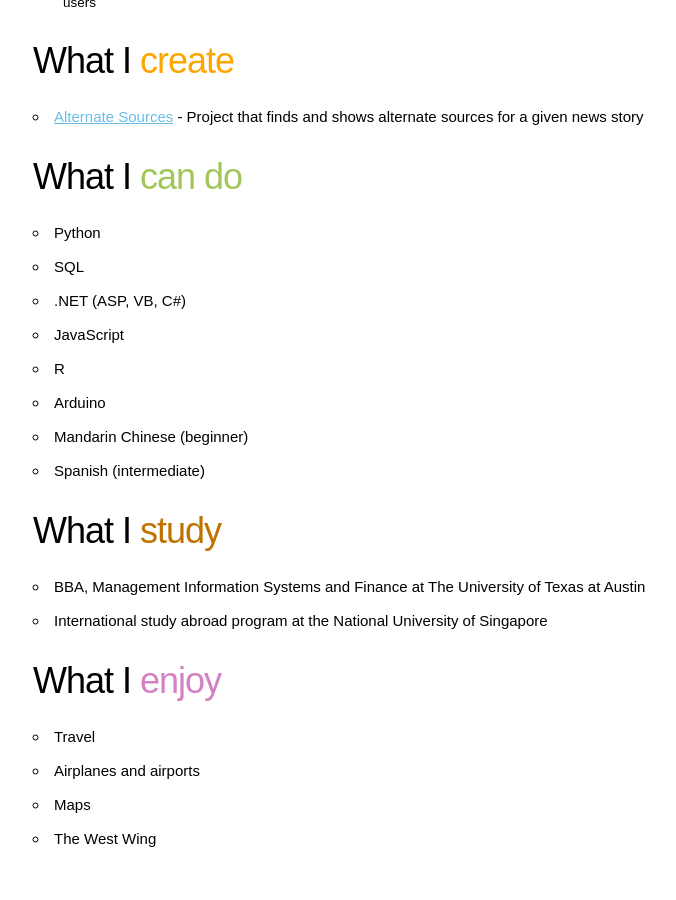
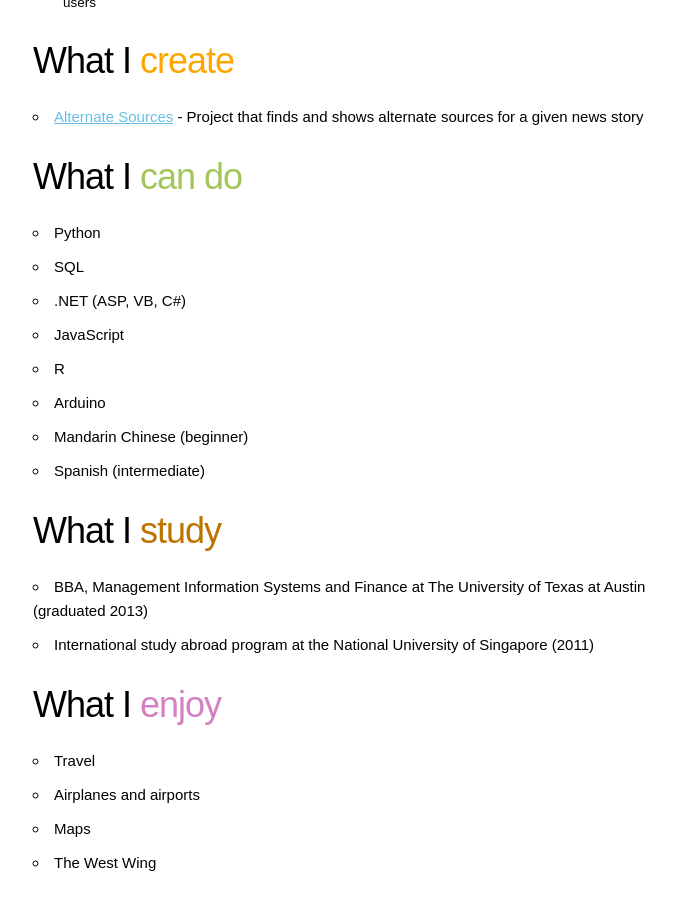
Before and after one commit to philiplebo/philiplebo.github.io, a Jekyll site: the page built from index.md, in a window 1280 px wide and 900 px high, scrolled down 1488 px. Shown: the whole window, without its empty margins (267-943 px from the left). Built offline with Jekyll 4.4.1, drawn with Linux system fonts in a browser that asks for light colours; before the commit the page ends 2364 px from its top, so only the background shows below that; some of the changed text lies outside the part shown.

```diff
--- a/index.md
+++ b/index.md
@@ -49,8 +49,8 @@ Projects include:
 * Spanish (intermediate)
 
 ### What I <span style="color: #be7200">study</span>
-* BBA, Management Information Systems and Finance at The University of Texas at Austin
-* International study abroad program at the National University of Singapore
+* BBA, Management Information Systems and Finance at The University of Texas at Austin (graduated 2013)
+* International study abroad program at the National University of Singapore (2011)
 
 ### What I <span style="color: #d381c3">enjoy</span>
 * Travel
```
Also changed, not shown: other parts of index.md (+1 -1 lines).
